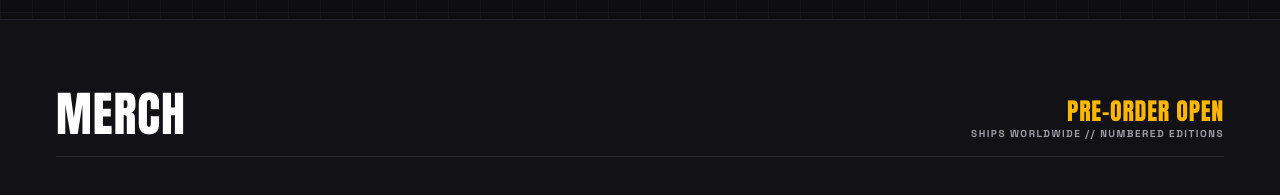
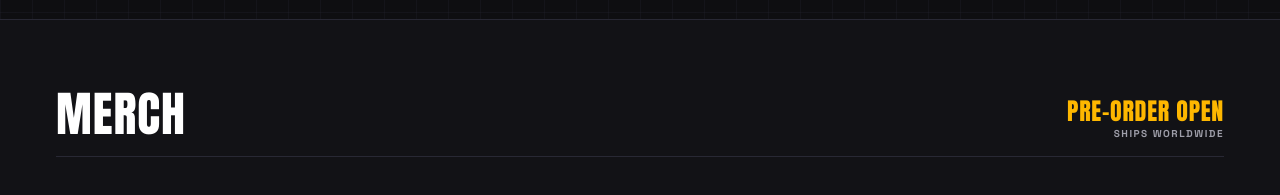
Before and after one commit to hapnan/partyneraka, a React (Vite) app: page / in a window 1280 px wide. Shown: the part 3220-3415 px from the top of the page. Built offline with nearby package versions, Linux system fonts and the light colour scheme.

Commit message:
feat: remove redundant comment from MerchSection for clarity

```diff
--- a/src/components/site/merch-section.tsx
+++ b/src/components/site/merch-section.tsx
@@ -20,7 +20,7 @@ export function MerchSection() {
             <div className="md:text-right">
               <span className="type-headline-md text-gold uppercase">Pre-Order Open</span>
               <p className="type-tactical text-muted-foreground uppercase">
-                Ships worldwide // numbered editions
+                Ships worldwide
               </p>
             </div>
           }
```
